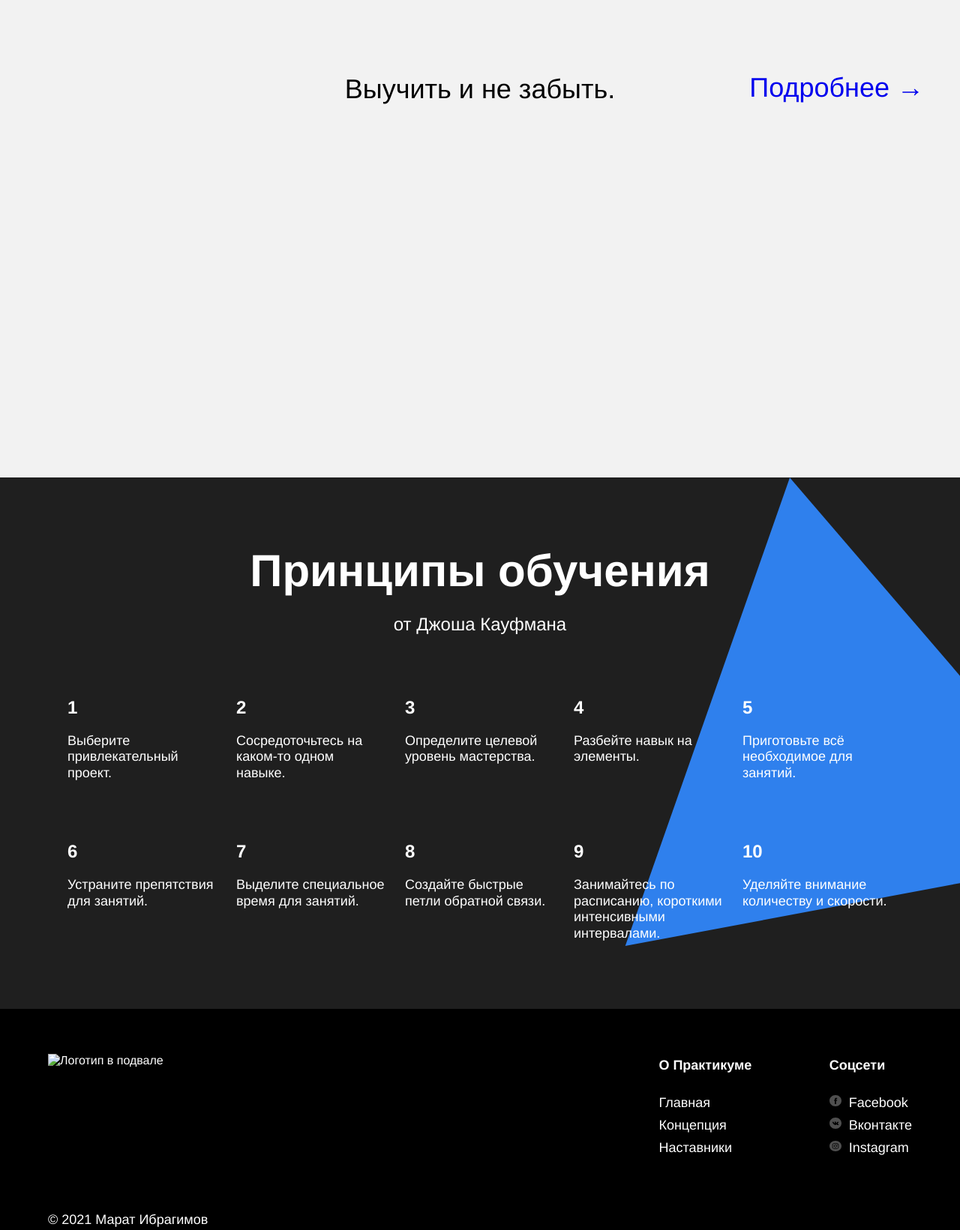
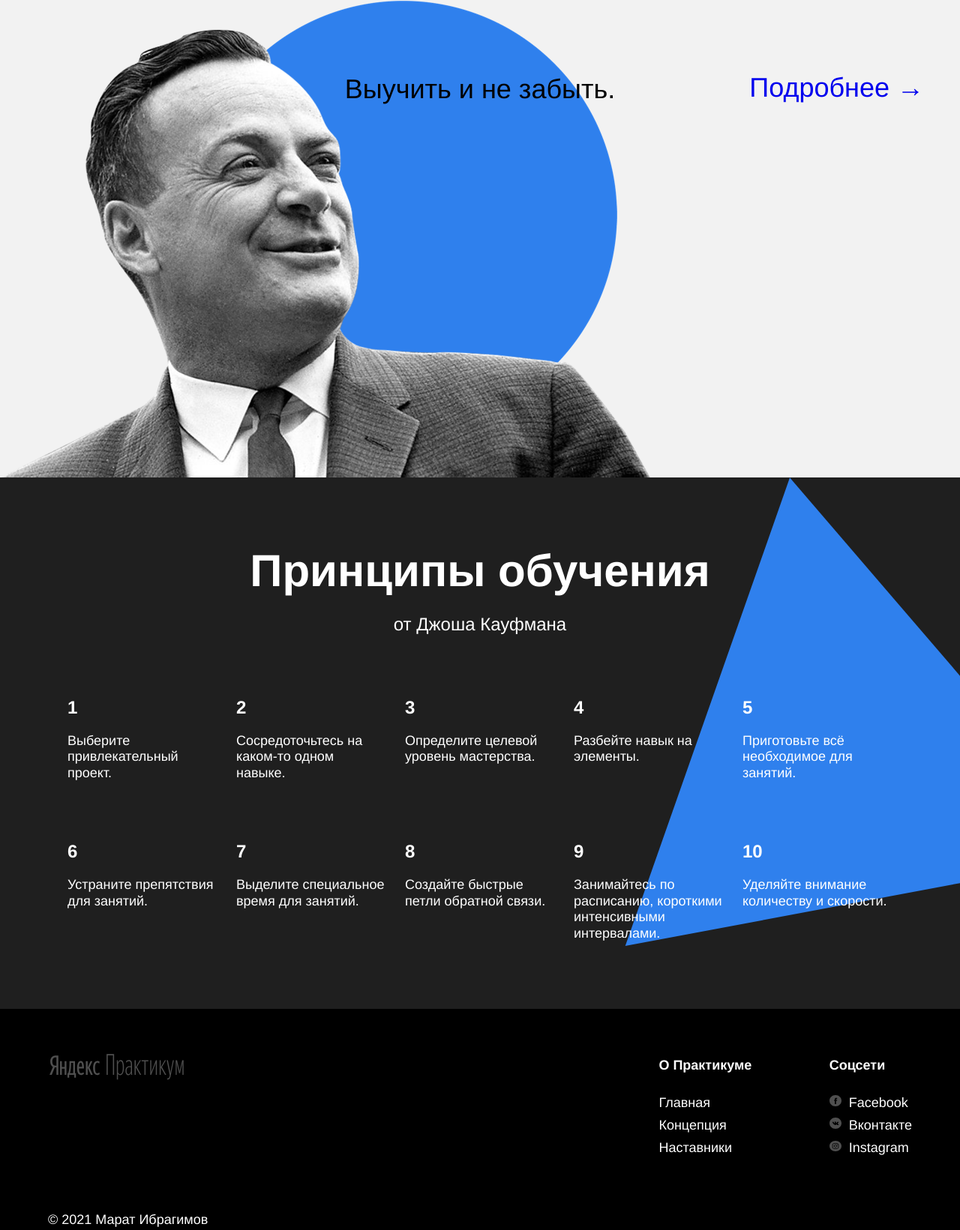
Before and after one commit to krasotun/how-to-learn, a plain HTML site: page index.html in a window 1280 px wide. Shown: the part 2494-4135 px from the top of the page at 75% size. Drawn offline with Linux system fonts and the light colour scheme; the site is published under a folder, as on GitHub Pages, so addresses that start at the root find nothing.

Commit message:
fix Устранил ошибку с картинками

```diff
--- a/index.html
+++ b/index.html
@@ -186,7 +186,7 @@
 
       <div class="footer__columns">
         <div class="footer__column_content_copyright">
-          <img src="/images/logo_place_footer.svg" alt="Логотип в подвале" class="logo_place_footer">
+          <img src="./images/logo_place_footer.svg" alt="Логотип в подвале" class="logo_place_footer">
           <div class="footer__author">
             <p>&copy; 2021 Марат Ибрагимов</p>
           </div>
--- a/styles/style.css
+++ b/styles/style.css
@@ -219,7 +219,7 @@
   flex-direction: column;
   position: relative;
   background-color: #f2f2f2;
-  background-image: url('/images/feynman.png');
+  background-image: url('.././images/feynman.png');
   background-repeat: no-repeat;
   background-position: bottom left;
   background-size: 867px 637px;
```
